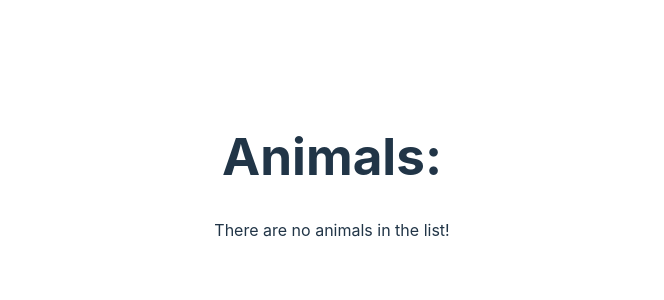
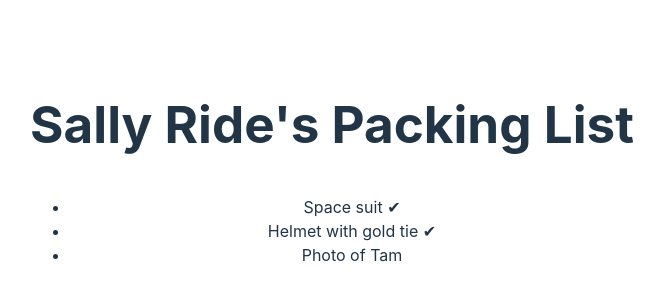
Before and after one commit to cpxx9/odin-react-app, a React (Vite) app: page / in a window 1280 px wide. Shown: the part 232-532 px from the top of the page, without its empty margins (308-972 px from the left). Built offline with nearby package versions, Linux system fonts and the light colour scheme; the HTML template or start-up script is replaced by a standard one.

Commit message:
added prettier

```diff
--- a/package.json
+++ b/package.json
@@ -23,6 +23,7 @@
     "eslint-plugin-react-hooks": "^5.1.0-rc.0",
     "eslint-plugin-react-refresh": "^0.4.9",
     "globals": "^15.9.0",
+    "prettier": "3.3.3",
     "vite": "^5.4.1"
   }
 }
--- a/src/App.jsx
+++ b/src/App.jsx
@@ -1,31 +1,22 @@
 import "./App.css";
 
-function List(props) {
-  if (!props.animals) {
-    return <div>Loading...</div>;
+function Item({ name, isPacked }) {
+  if (isPacked) {
+    return <li className="item">{name} ✔</li>;
   }
-
-  if (props.animals.length === 0) {
-    return <div>There are no animals in the list!</div>;
-  }
-
-  return (
-    <ul>
-      {props.animals.map((animal) => {
-        return <li key={animal}>{animal}</li>;
-      })}
-    </ul>
-  );
+  return <li className="item">{name}</li>;
 }
 
 function App() {
-  const animals = [];
-
   return (
-    <div>
-      <h1>Animals: </h1>
-      <List animals={animals} />
-    </div>
+    <section>
+      <h1>Sally Ride&apos;s Packing List</h1>
+      <ul>
+        <Item isPacked={true} name="Space suit" />
+        <Item isPacked={true} name="Helmet with gold tie" />
+        <Item isPacked={false} name="Photo of Tam" />
+      </ul>
+    </section>
   );
 }
 
```
Also changed, not shown: 2 other files (tests, documents, lock files or other folders).
